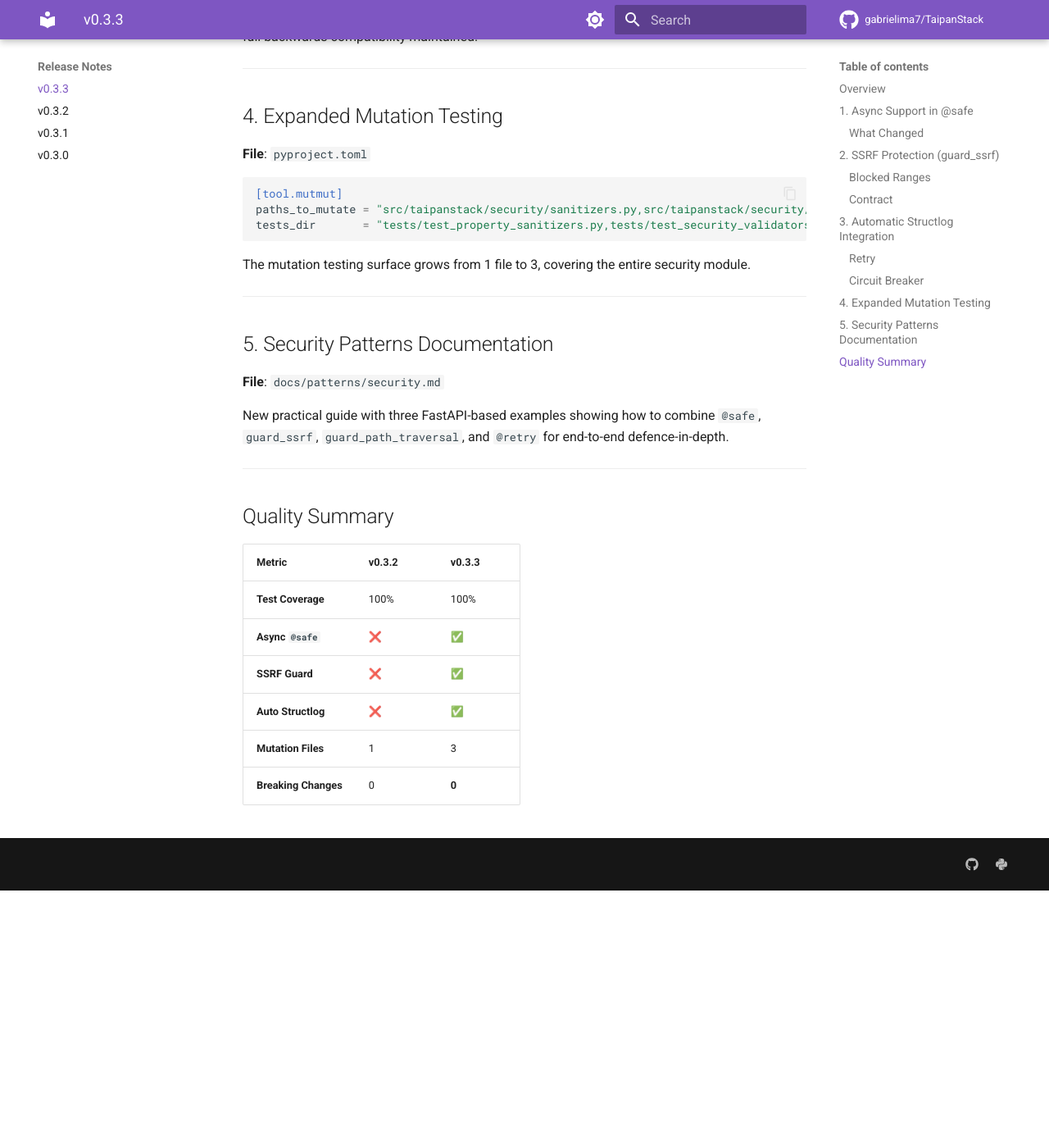
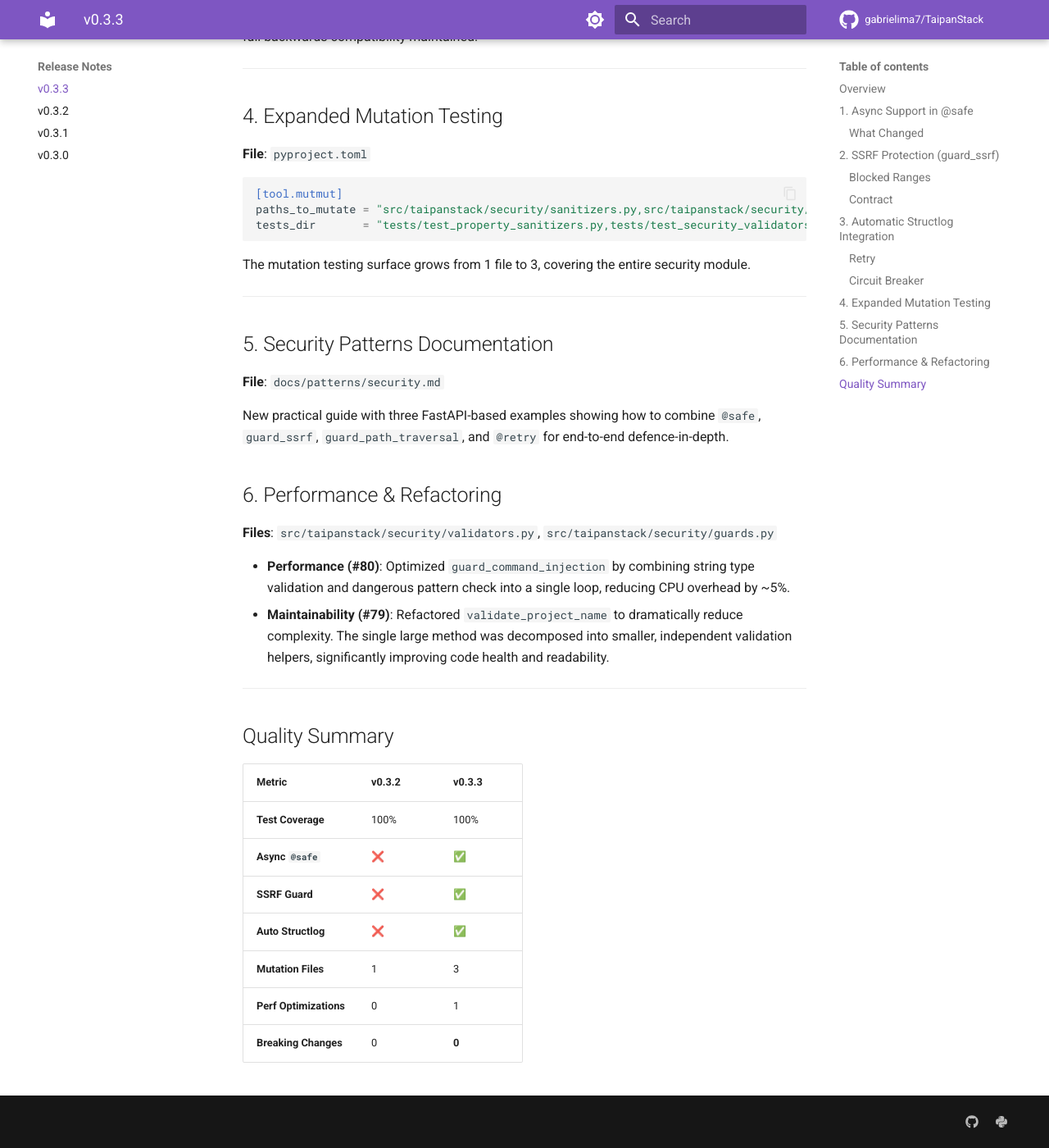
Before and after one commit to gabrielima7/TaipanStack, an MkDocs documentation site: the page built from docs/releases/v0.3.3.md, in a window 1280 px wide and 1400 px high, scrolled down 2853 px. Shown: the whole window at 82% size. Built offline with MkDocs 1.6.1 and Material for MkDocs 9.7.7, drawn with Linux system fonts in a browser that asks for light colours; comment, search, counter and statistics services are not loaded; before the commit the page ends 3939 px from its top, so only the background shows below that.

Commit message:
docs: generate v0.3.3 release notes and changelog

```diff
--- a/docs/releases/v0.3.3.md
+++ b/docs/releases/v0.3.3.md
@@ -126,6 +126,13 @@ The mutation testing surface grows from 1 file to 3, covering the entire securit
 
 New practical guide with three FastAPI-based examples showing how to combine `@safe`, `guard_ssrf`, `guard_path_traversal`, and `@retry` for end-to-end defence-in-depth.
 
+## 6. Performance & Refactoring
+
+**Files**: `src/taipanstack/security/validators.py`, `src/taipanstack/security/guards.py`
+
+- **Performance (#80)**: Optimized `guard_command_injection` by combining string type validation and dangerous pattern check into a single loop, reducing CPU overhead by ~5%.
+- **Maintainability (#79)**: Refactored `validate_project_name` to dramatically reduce complexity. The single large method was decomposed into smaller, independent validation helpers, significantly improving code health and readability.
+
 ---
 
 ## Quality Summary
@@ -137,4 +144,5 @@ New practical guide with three FastAPI-based examples showing how to combine `@s
 | **SSRF Guard** | ❌ | ✅ |
 | **Auto Structlog** | ❌ | ✅ |
 | **Mutation Files** | 1 | 3 |
+| **Perf Optimizations** | 0 | 1 |
 | **Breaking Changes** | 0 | **0** |
```
Also changed, not shown: CHANGELOG.md (+2 -1 lines).
